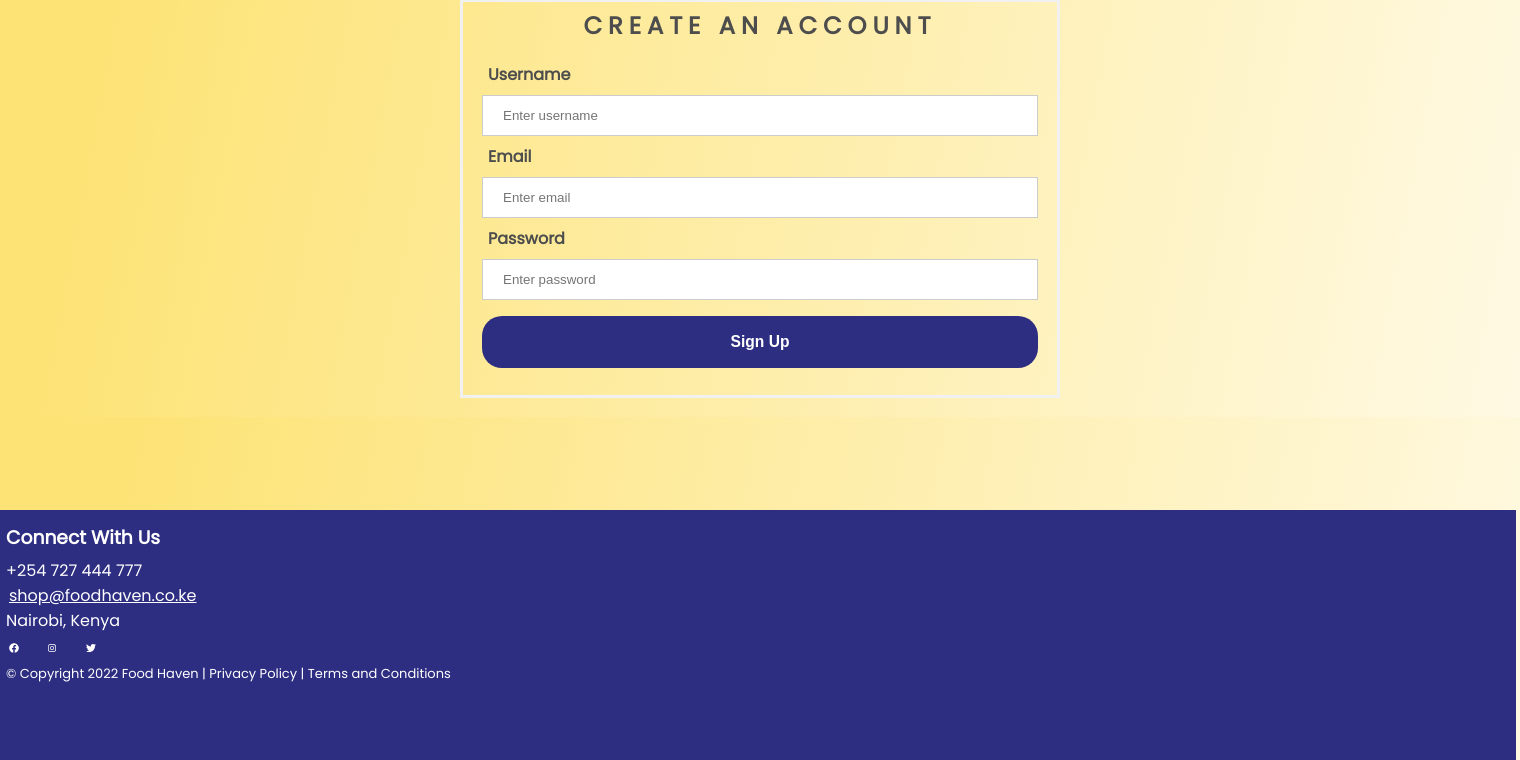
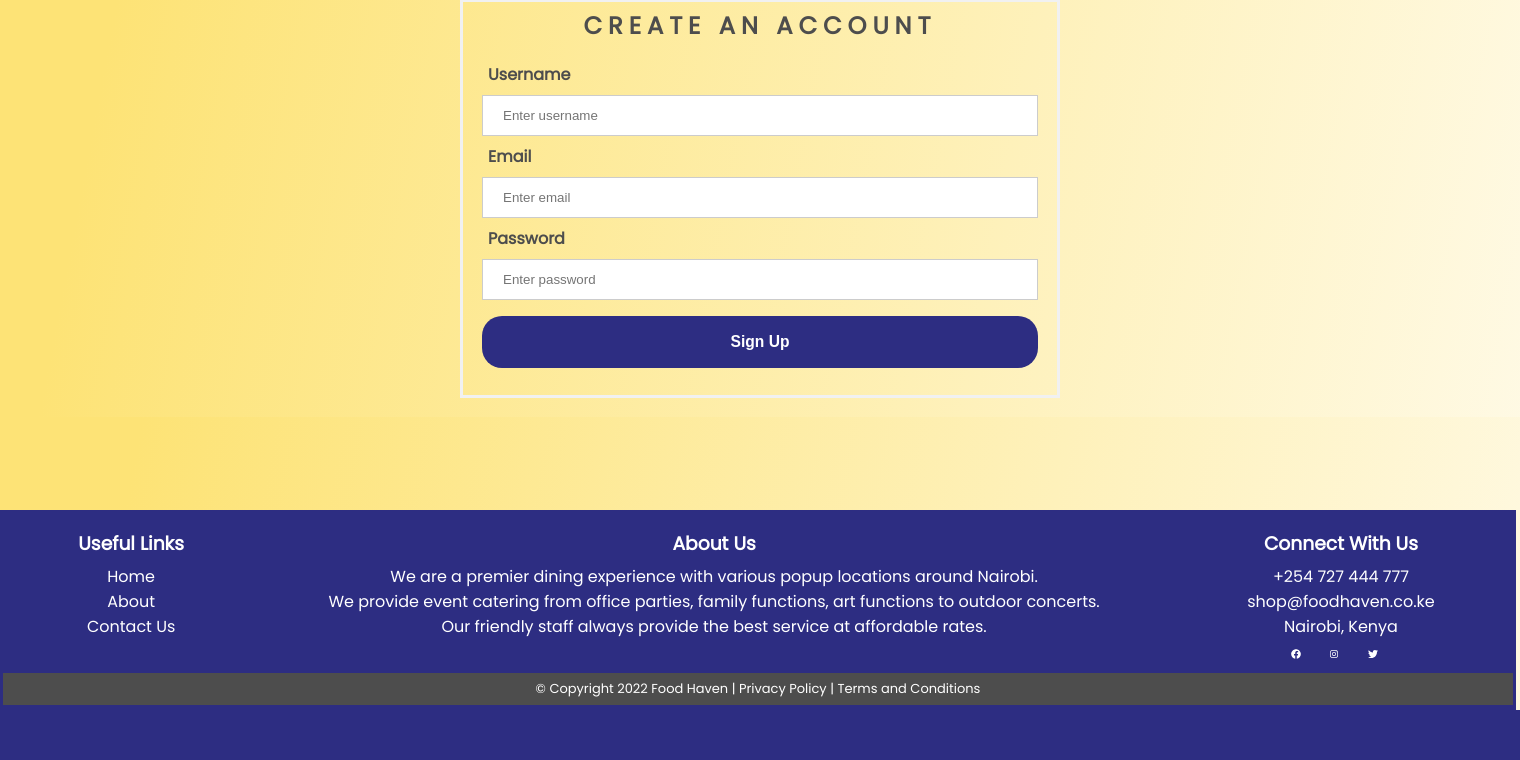
Before and after one commit to maaszaxxs/foodtruck, a PHP site: page /signup.php in a window 1520 px wide. Shown: the part 140-900 px from the top of the page. After the commit the page ends 850 px from the top, so only its background shows below. Run offline with PHP 8.4, Linux system fonts and the light colour scheme.

Commit message:
Second commit

```diff
--- a/signup.php
+++ b/signup.php
@@ -79,6 +79,22 @@ if(isset($_SESSION['user_email'])){
 </form>
 </div>
 <div class="footer">
+    <div id="column_footer">
+        <div id="column">
+            <h3 style="padding-top: 10px">Useful Links</h3>
+            <p>
+                <a href="index.php">Home</a><br>
+                <a href="#">About</a><br>
+                <a href="#">Contact Us</a>
+            </p>
+        </div>
+        <div id="column">
+            <h3 style="padding-top: 10px">About Us</h3>
+            <p>
+                We are a premier dining experience with various popup locations around Nairobi.<br> We provide event catering from office parties, family functions, art functions to outdoor concerts.<br>Our friendly staff always provide the best service at affordable rates.
+            </p>
+        </div>
+        <div id="column">
             <h3 style="padding-top: 10px">Connect With Us</h3>
             <p>
                 +254 727 444 777<br>
@@ -88,6 +104,10 @@ if(isset($_SESSION['user_email'])){
             <a target="_blank" class="social-icon" href="https://facebook.com"><i class="fab fa-facebook"></i></a>
             <a target="_blank" class="social-icon" href="https://instagram.com"><i class="fab fa-instagram"></i></a>
             <a target="_blank" class="social-icon" href="https://twitter.com"><i class="fab fa-twitter"></i></a>
-    <p id="copyright">© Copyright 2022 Food Haven | Privacy Policy | Terms and Conditions</p>
+        </div>
+    </div>
+    <div class="copyright">
+        <p>© Copyright 2022 Food Haven | Privacy Policy | Terms and Conditions</p>
+    </div>
 </div>
 </body></html>
--- a/style.css
+++ b/style.css
@@ -98,7 +98,7 @@ body {
     /* Rectangle 2 */
     position: absolute;
     width: 1516px;
-    height: 250px;
+    height: 200px;
     left: 0px;
     top: 650px;
     background: #2D2D82;
@@ -109,8 +109,30 @@ body {
     /*justify-content: space-between;*/
 
 }
+#column_footer {
+    display: flex;
+    justify-content: space-between;
+    /*float: left;*/
+}
+#column {
+    text-align: center;
+}
+.copyright {
+    position: relative;
+    display: flex;
+    background-color: #4D4D4D;
+    font-size: small;
+    color: #FFFFFF;
+}
+#copyright {
+
+}
 #email {
     /*text-decoration: none;*/
+    color: white;
+}
+#column a {
+    text-decoration: none;
     color: white;
 }
 .wrapper{
@@ -151,9 +173,7 @@ body {
     /* background: url(images/burger.png); */
     /* border-radius: 135px; */
 }
-#copyright {
-    font-size: small;
-}
+
 nav {
     display: flex;
     align-items: center;
@@ -308,7 +328,3 @@ button:hover {
         width: 100%;
     }
 }
-#column_footer {
-    display: flex;
-    justify-content: space-between;
-}
```
Also changed, not shown: home.php (+21 -1 lines), index.php (+9 -1 lines), userlogin.php (+21 -1 lines). Lines whose indentation alone changed are shown as unchanged.
